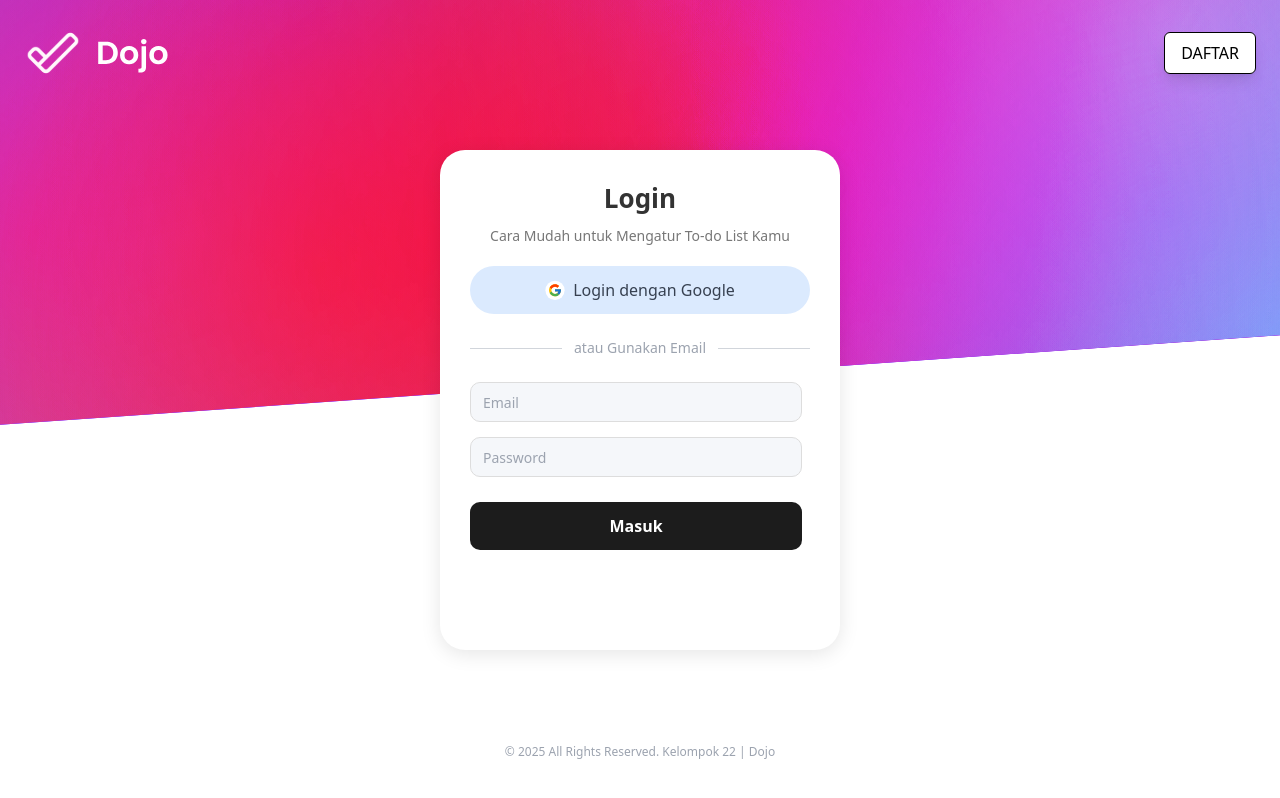
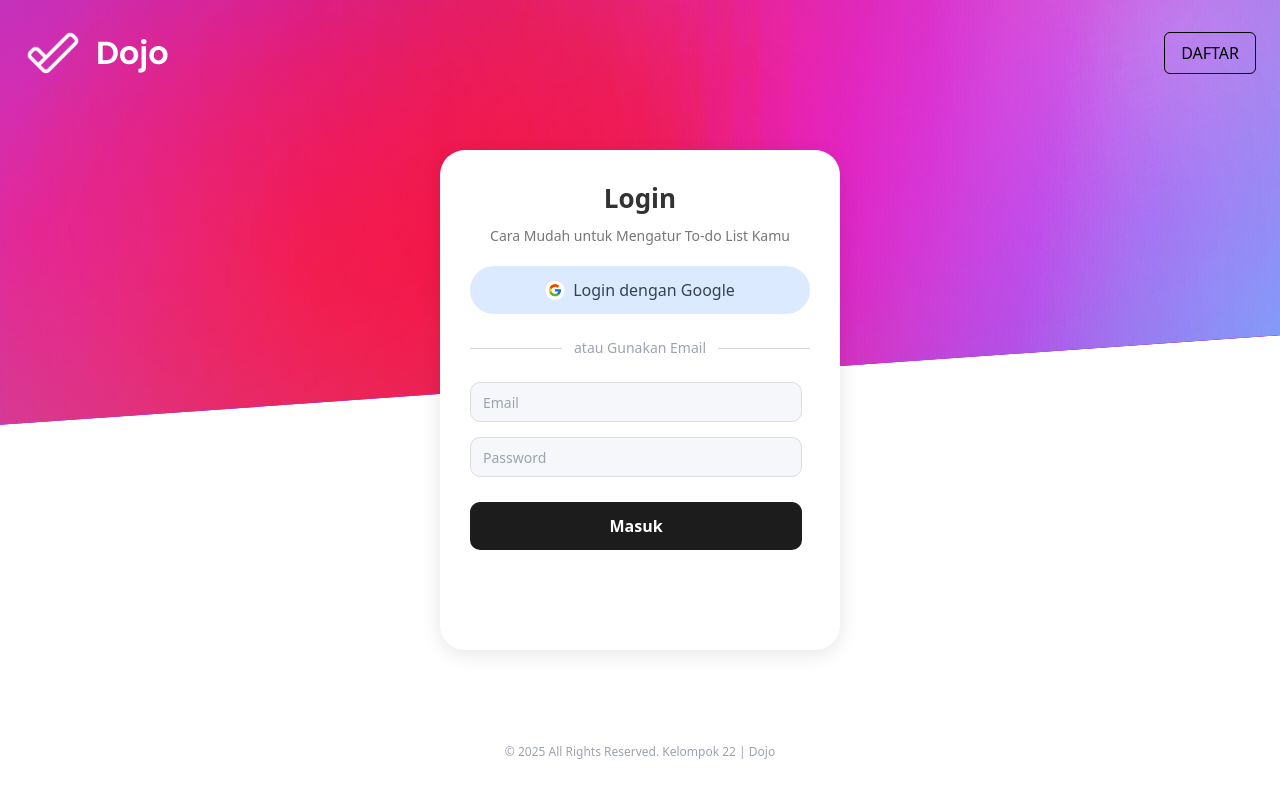
Before and after one commit to endikaaryandhi/DoJo_PrakRPL2025, a React (Create React App) app: page /login in a window 1280 px wide. Built offline with nearby package versions, Linux system fonts and the light colour scheme.

Commit message:
ubah button sedikit

```diff
--- a/src/components/pages/Login.jsx
+++ b/src/components/pages/Login.jsx
@@ -67,7 +67,7 @@ const Login = () => {
       <div className="w-full flex justify-between items-center p-6 absolute top-0 z-10">
         <img src="/assets/log.svg" alt="Dojo Logo" className="w-25 h-25" />
         <Link to="/signup">
-        <button className="bg-white text-black border border-black px-4 py-2 rounded-md shadow-lg hover:bg-black hover:text-white transition">
+        <button className="border border-black px-4 py-2 rounded-md hover:bg-black hover:text-white transition">
         DAFTAR
           </button>
         </Link>
--- a/src/components/pages/SignUp.jsx
+++ b/src/components/pages/SignUp.jsx
@@ -70,7 +70,7 @@ const SignUp = () => {
       <div className="w-full flex justify-between items-center p-6 absolute top-0 z-10">
         <img src="/assets/log.svg" alt="Dojo Logo" className="w-25 h-25" />
         <Link to="/login">
-        <button className="bg-white text-black border border-black px-4 py-2 rounded-md shadow-lg hover:bg-black hover:text-white transition">
+        <button className="border border-black px-4 py-2 rounded-md hover:bg-black hover:text-white transition">
         MASUK
         </button>
         </Link>
```
